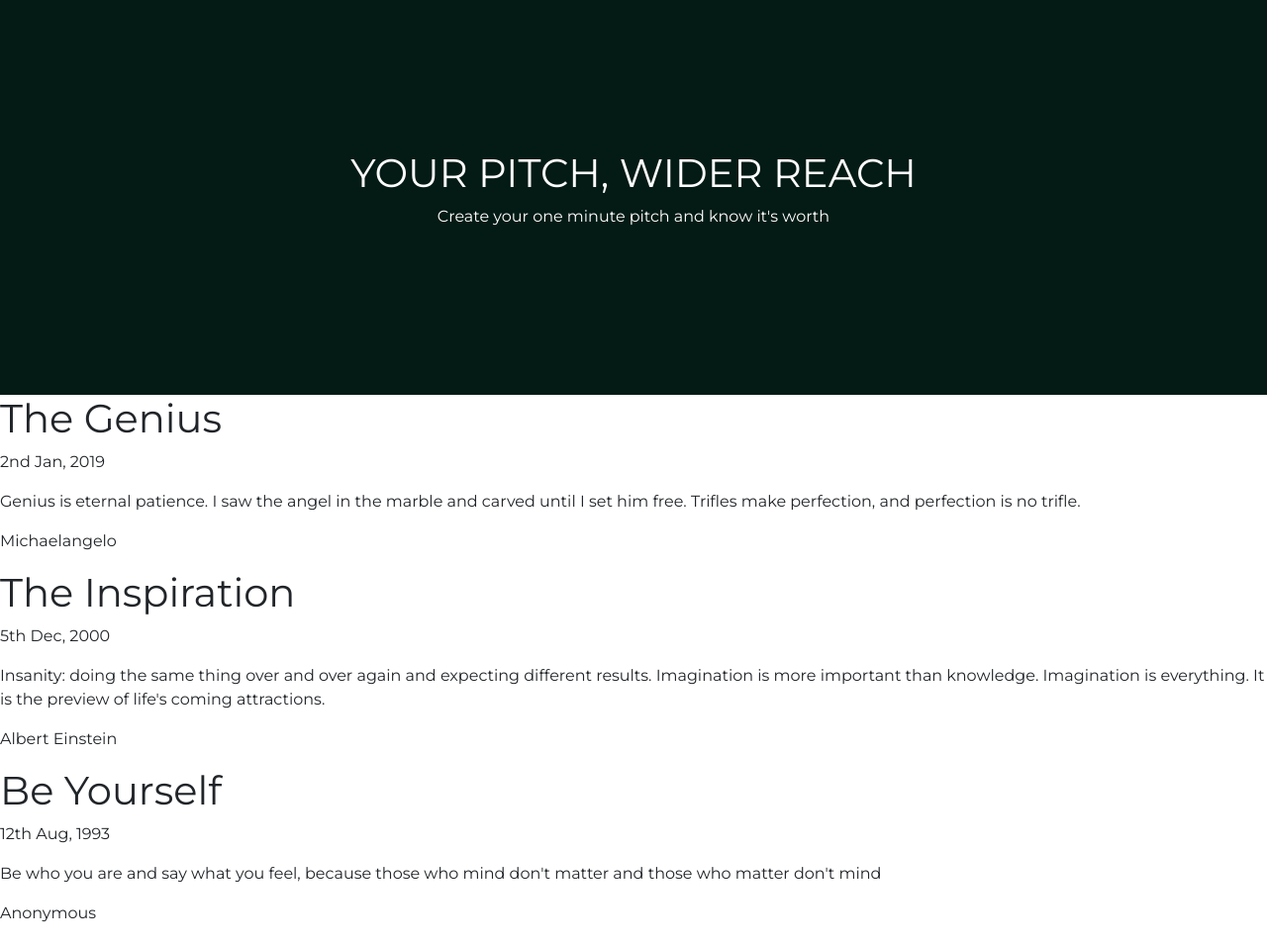
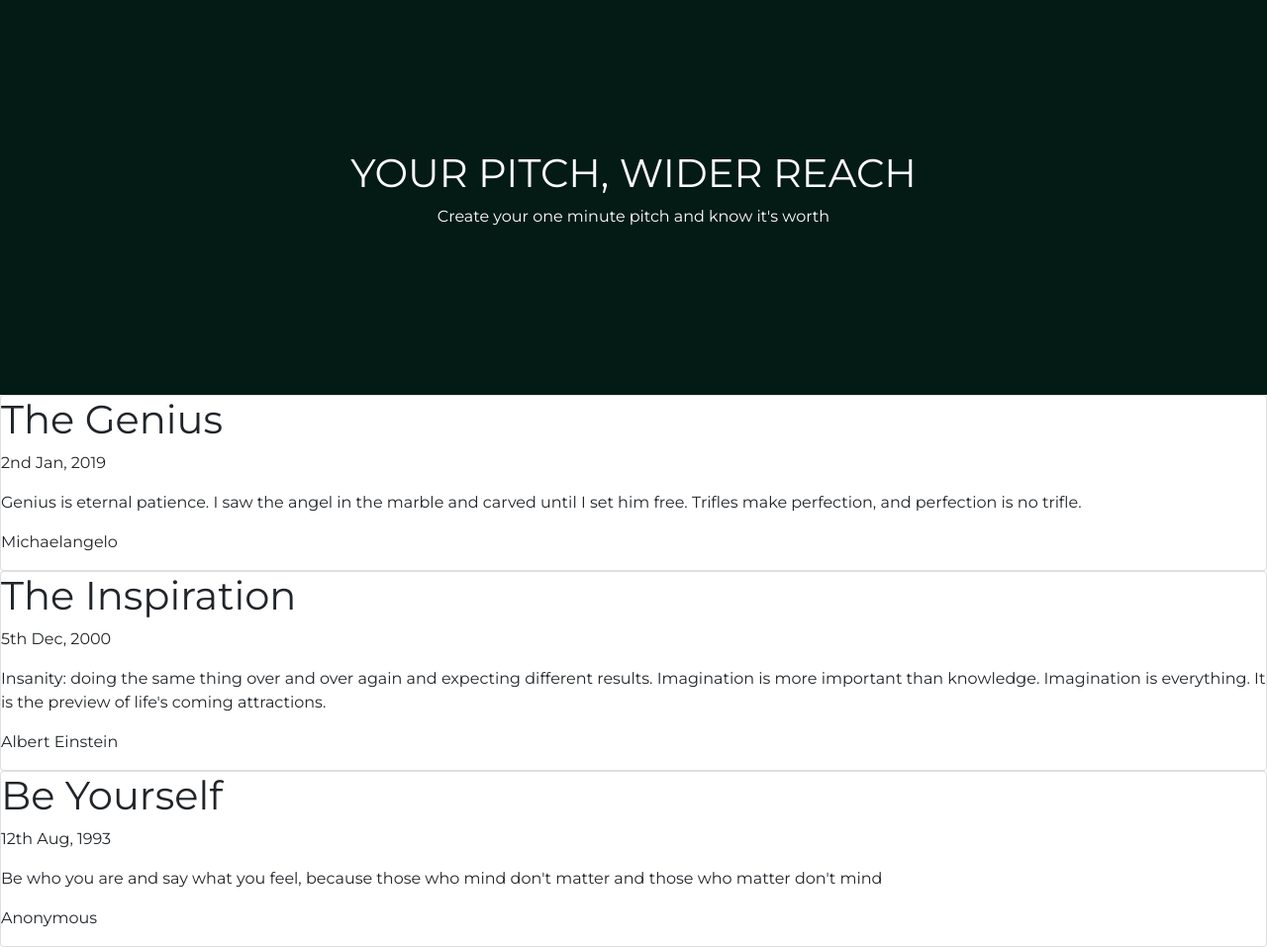
Before and after one commit to Mantongash/pitcher, a Flask app: page / in a window 1280 px wide. Shown: the part 57-1014 px from the top of the page at 99% size. Before the commit the page ends 989 px from the top, so only its background shows below. Run offline with Flask 2, Linux system fonts and the light colour scheme; some libraries are stand-ins or nearby versions.

Commit message:
Enclosed the posts in a bootstrap card

```diff
--- a/templates/home.html
+++ b/templates/home.html
@@ -6,11 +6,14 @@
   <p>Create your one minute pitch and know it's worth</p>
 </header>
 <main>
+
   {% for post in posts %}
+  <div class="posts card">
     <h1>{{post.title}}</h1>
     <p>{{post.date}}</p>
     <p>{{post.pitch}}</p>
     <p>{{post.author}}</p>
+  </div>
   {% endfor %}
 </main>
 {% endblock content%}
```
